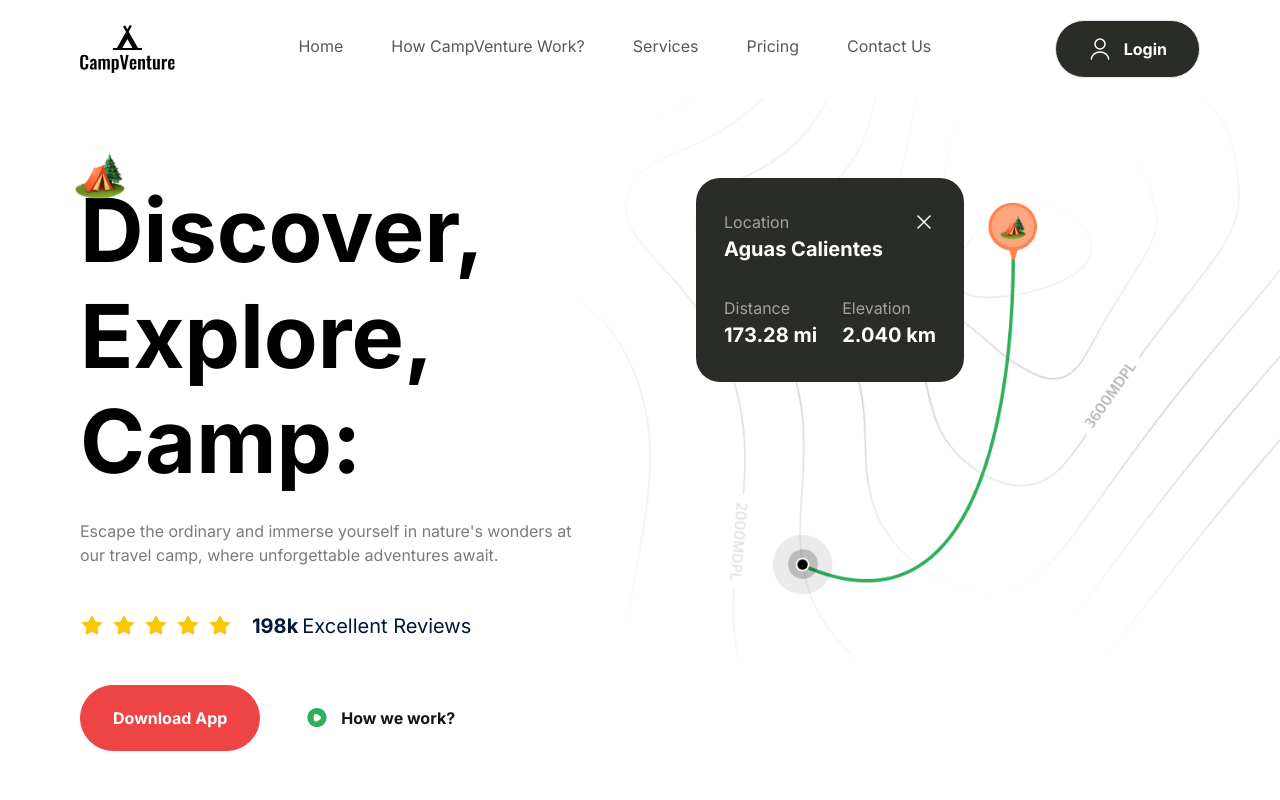
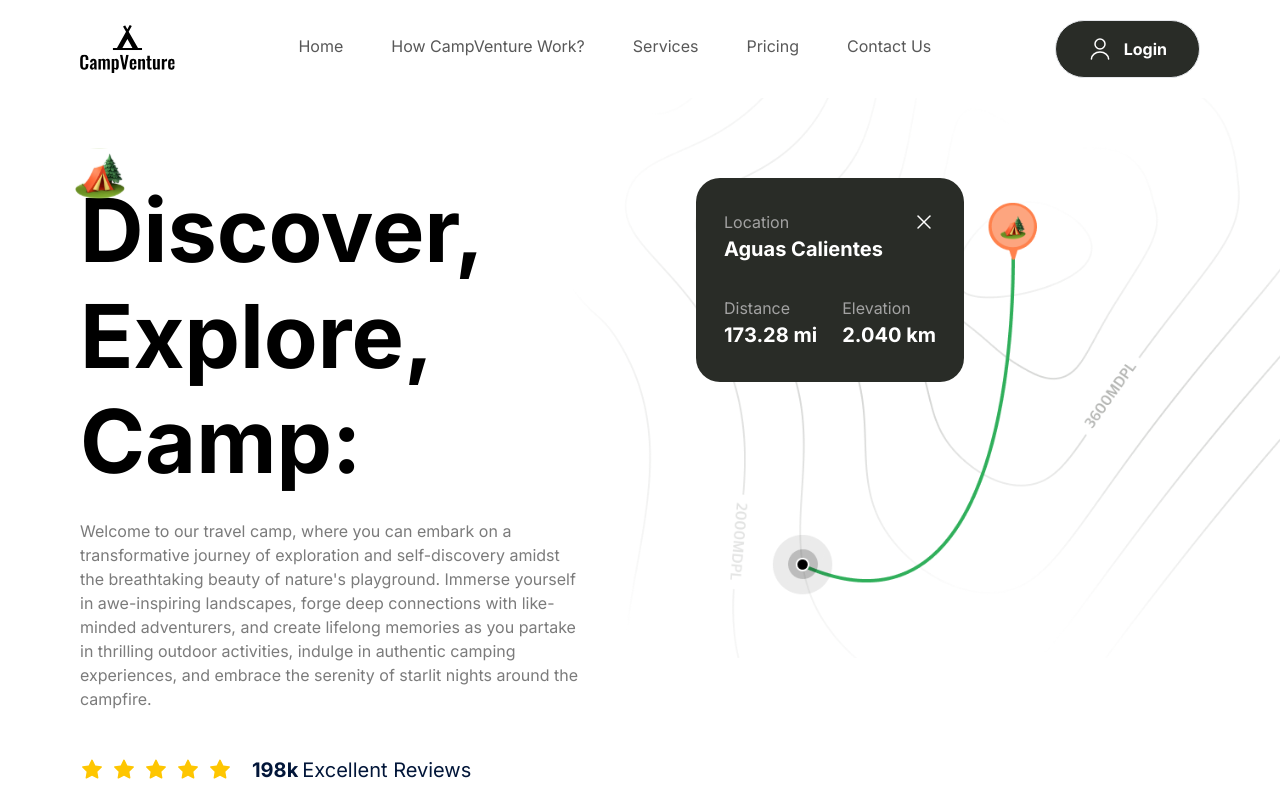
Before and after one commit to AlekseiIvanovI/travel2.0, a Next.js app: page / in a window 1280 px wide. Shown: the top 800 px of the page. Built offline with nearby package versions, Linux system fonts and the light colour scheme.

Commit message:
new commit

```diff
--- a/components/Hero.tsx
+++ b/components/Hero.tsx
@@ -16,7 +16,12 @@ const Hero = () => {
         />
         <h1 className="bold-52 lg:bold-88">Discover, Explore, Camp:</h1>
         <p className="regular-16 mt-6 text-gray-30 xl:max-w-[520px]">
-        Escape the ordinary and immerse yourself in nature's wonders at our travel camp, where unforgettable adventures await.
+        Welcome to our travel camp, where you can embark on a transformative
+        journey of exploration and self-discovery amidst the breathtaking beauty
+        of nature's playground. Immerse yourself in awe-inspiring landscapes,
+        forge deep connections with like-minded adventurers, and create lifelong
+        memories as you partake in thrilling outdoor activities, indulge in
+        authentic camping experiences, and embrace the serenity of starlit nights around the campfire.
         </p>
 
         <div className="my-11 flex flex-wrap gap-5">
```
